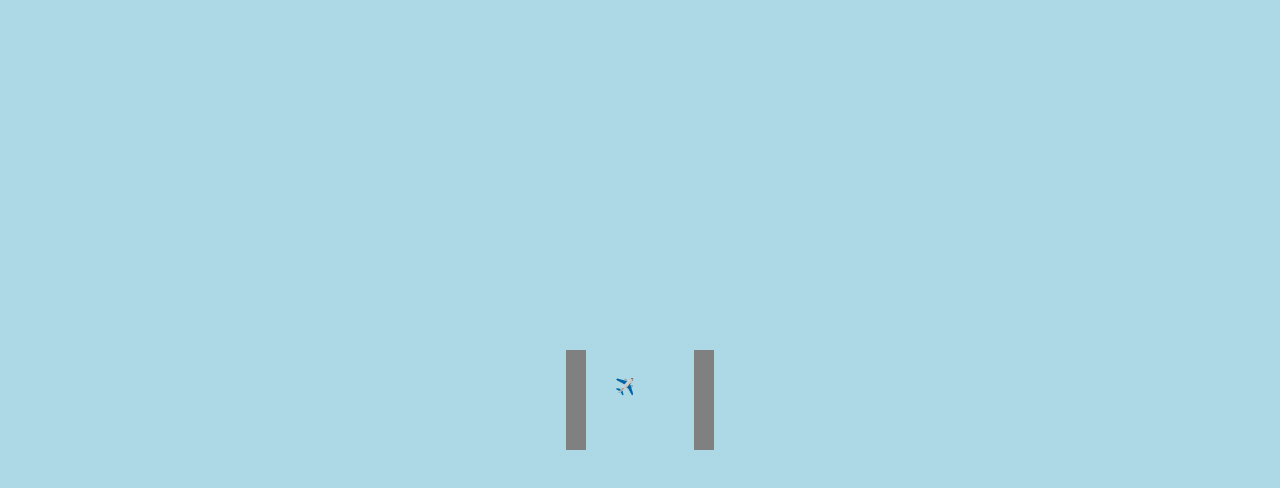
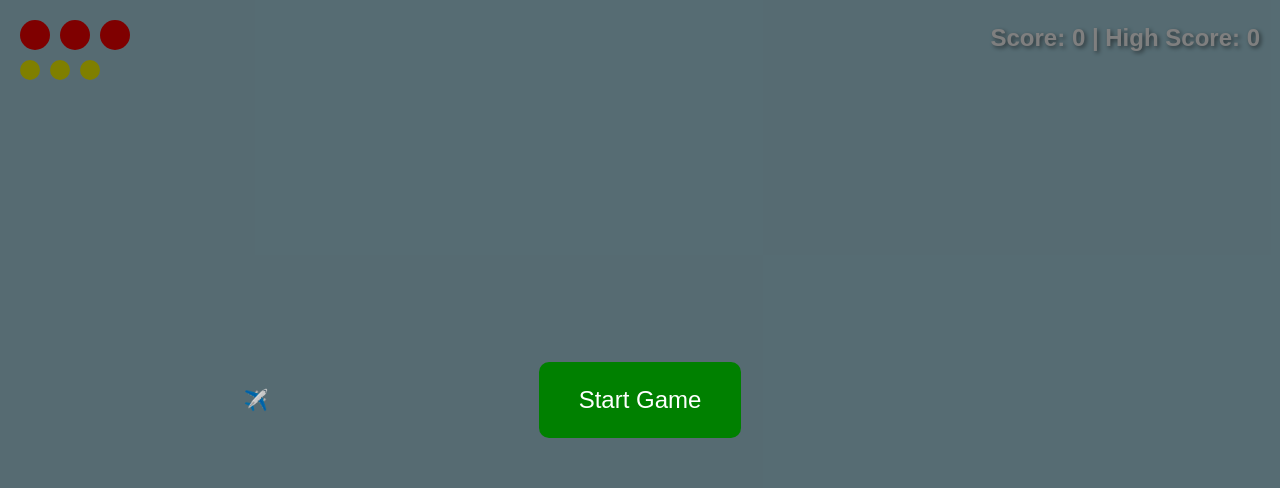
Before and after one commit to technikum-gorka/game, a Next.js app: page /games/planes in a window 1280 px wide. Shown: the top 488 px of the page. Built offline with nearby package versions, Linux system fonts and the light colour scheme.

Commit message:
poprawiona gra
poprawiona gra

```diff
--- a/app/games/planes/page.tsx
+++ b/app/games/planes/page.tsx
@@ -1,60 +1,265 @@
 "use client";
+import React, { useState, useEffect, useCallback, CSSProperties } from "react";
 
-import React, { useState, useEffect } from "react";
+interface Obstacle {
+  id: number;
+  x: number;
+  y: number;
+  type: "barrel" | "rocket" | "bird" | "health";
+  speed: number;
+}
+
+interface Bullet {
+  id: number;
+  x: number;
+  y: number;
+}
+
+const HITBOX_SIZE = 2;
+const PLAYER_SPEED = 0.5;
+const OBSTACLE_SPEED = 0.2;
+const BULLET_SPEED = 1;
+const HEALTH_SPAWN_CHANCE = 0.05; // 5% chance for health pickup
+const MAX_HP = 5; // Add this constant at the top with other constants
+
+const commonStyle: CSSProperties = {
+  position: "absolute",
+  transform: "translate(-50%, -50%)",
+  width: `${HITBOX_SIZE}%`,
+  height: `${HITBOX_SIZE}%`,
+  display: "flex",
+  justifyContent: "center",
+  alignItems: "center",
+  fontSize: "20px",
+};
 
 const Page: React.FC = () => {
-  const [position, setPosition] = useState({ x: 50, y: 50 });
-  const [velocity, setVelocity] = useState({ x: 0, y: 0 });
+  const [isPlaying, setIsPlaying] = useState(false);
+  const [position, setPosition] = useState({ x: 20, y: 50 });
+  const [hp, setHp] = useState(3);
+  const [bullets, setBullets] = useState<Bullet[]>([]);
+  const [ammo, setAmmo] = useState(3);
+  const [obstacles, setObstacles] = useState<Obstacle[]>([]);
+  const [gameOver, setGameOver] = useState(false);
+  const [score, setScore] = useState(0);
+  const [highScore, setHighScore] = useState(() => {
+    const saved = localStorage.getItem("highScore");
+    return saved ? parseInt(saved) : 0;
+  });
+  const [keys, setKeys] = useState<Record<string, boolean>>({});
 
-  const handleKeyDown = (e: KeyboardEvent) => {
-    switch (e.key) {
-      case "ArrowUp":
-        setVelocity((v) => ({ ...v, y: v.y - 1 }));
-        break;
-      case "ArrowDown":
-        setVelocity((v) => ({ ...v, y: v.y + 1 }));
-        break;
-      case "ArrowLeft":
-        setVelocity((v) => ({ ...v, x: v.x - 1 }));
-        break;
-      case "ArrowRight":
-        setVelocity((v) => ({ ...v, x: v.x + 1 }));
-        break;
+  const handleKeyDown = useCallback(
+    (e: KeyboardEvent) => {
+      setKeys((prev) => ({ ...prev, [e.key]: true }));
+      if (e.key === " " && ammo > 0) {
+        setBullets((prev) => [
+          ...prev,
+          { id: Date.now(), x: position.x, y: position.y },
+        ]);
+        setAmmo((prev) => prev - 1);
       }
+    },
+    [position, ammo]
+  );
+
+  const handleKeyUp = useCallback((e: KeyboardEvent) => {
+    setKeys((prev) => ({ ...prev, [e.key]: false }));
+  }, []);
+
+  useEffect(() => {
+    if (score > highScore) {
+      setHighScore(score);
+      localStorage.setItem("highScore", score.toString());
+    }
+  }, [score, highScore]);
+
+  useEffect(() => {
+    if (isPlaying && !gameOver) {
+      const movePlayer = () => {
+        setPosition((prev) => {
+          let newX = prev.x;
+          let newY = prev.y;
+
+          if (keys["ArrowUp"]) newY = Math.max(0, prev.y - PLAYER_SPEED);
+          if (keys["ArrowDown"]) newY = Math.min(90, prev.y + PLAYER_SPEED);
+          if (keys["ArrowLeft"]) newX = Math.max(0, prev.x - PLAYER_SPEED);
+          if (keys["ArrowRight"]) newX = Math.min(90, prev.x + PLAYER_SPEED);
+
+          return { x: newX, y: newY };
+        });
+      };
+
+      const playerInterval = setInterval(movePlayer, 16);
+      return () => clearInterval(playerInterval);
+    }
+  }, [isPlaying, gameOver, keys]);
+
+  // Bullet movement
+  useEffect(() => {
+    if (isPlaying && !gameOver) {
+      const moveBullets = () => {
+        setBullets((prev) =>
+          prev
+            .map((bullet) => ({ ...bullet, x: bullet.x + BULLET_SPEED }))
+            .filter((bullet) => bullet.x <= 100)
+        );
+      };
+
+      const bulletInterval = setInterval(moveBullets, 16);
+      return () => clearInterval(bulletInterval);
+    }
+  }, [isPlaying, gameOver]);
+
+  // Bullet collision
+  useEffect(() => {
+    if (isPlaying && !gameOver) {
+      setObstacles((prev) => {
+        const updatedObstacles = [...prev];
+        bullets.forEach((bullet) => {
+          const hitObstacleIndex = updatedObstacles.findIndex((obstacle) => {
+            const deltaX = Math.abs(obstacle.x - bullet.x);
+            const deltaY = Math.abs(obstacle.y - bullet.y);
+            return deltaX < HITBOX_SIZE && deltaY < HITBOX_SIZE;
+          });
+
+          if (hitObstacleIndex !== -1) {
+            updatedObstacles.splice(hitObstacleIndex, 1);
+            setBullets((prev) => prev.filter((b) => b.id !== bullet.id));
+            setScore((s) => s + 1);
+          }
+        });
+        return updatedObstacles;
+      });
+    }
+  }, [bullets, isPlaying, gameOver]);
+
+  const startGame = () => {
+    setIsPlaying(true);
+    setGameOver(false);
+    setHp(3);
+    setAmmo(3);
+    setPosition({ x: 20, y: 50 });
+    setObstacles([]);
+    setBullets([]);
+    setScore(0);
+    setKeys({});
   };
 
   useEffect(() => {
+    if (isPlaying && !gameOver) {
       window.addEventListener("keydown", handleKeyDown);
+      window.addEventListener("keyup", handleKeyUp);
       return () => {
         window.removeEventListener("keydown", handleKeyDown);
+        window.removeEventListener("keyup", handleKeyUp);
       };
-  }, []);
+    }
+  }, [isPlaying, gameOver, handleKeyDown, handleKeyUp]);
 
   useEffect(() => {
-    const interval = setInterval(() => {
-      setPosition((pos) => {
-        let newX = pos.x + velocity.x;
-        let newY = pos.y + velocity.y;
+    if (isPlaying && !gameOver) {
+      const spawnInterval = setInterval(() => {
+        const shouldSpawnHealth = Math.random() < HEALTH_SPAWN_CHANCE;
 
-        if (newX <= 0 || newX >= 100) {
-          setVelocity((v) => ({ ...v, x: -v.x }));
-          newX = pos.x;
+        if (shouldSpawnHealth) {
+          setObstacles((prev) => [
+            ...prev,
+            {
+              id: Date.now(),
+              x: 100,
+              y: Math.random() * 90,
+              type: "health",
+              speed: OBSTACLE_SPEED,
+            },
+          ]);
+        } else {
+          const obstacleTypes = [
+            { type: "barrel" as const, speed: OBSTACLE_SPEED },
+            { type: "rocket" as const, speed: OBSTACLE_SPEED * 2 },
+            { type: "bird" as const, speed: OBSTACLE_SPEED * 1.5 },
+          ];
+
+          const randomIndex = Math.floor(Math.random() * obstacleTypes.length);
+          const obstacleType = obstacleTypes[randomIndex];
+
+          setObstacles((prev) => [
+            ...prev,
+            {
+              id: Date.now(),
+              x: 100,
+              y: Math.random() * 90,
+              type: obstacleType.type,
+              speed: obstacleType.speed,
+            },
+          ]);
         }
+      }, 1000);
 
-        if (newY <= 0 || newY >= 100) {
-          setVelocity((v) => ({ ...v, y: -v.y }));
-          newY = pos.y;
+      return () => clearInterval(spawnInterval);
     }
+  }, [isPlaying, gameOver]);
 
-        return {
-          x: newX,
-          y: newY,
+  useEffect(() => {
+    if (isPlaying && !gameOver) {
+      const moveObstacles = () => {
+        setObstacles((prev) => {
+          const newObstacles = prev
+            .map((obstacle) => ({
+              ...obstacle,
+              x: obstacle.x - obstacle.speed,
+            }))
+            .filter((obstacle) => {
+              if (obstacle.x <= -10) {
+                setScore((s) => s + 1);
+                return false;
+              }
+              return true;
+            });
+
+          // Przenosimy sprawdzanie kolizji do osobnego useEffect
+          return newObstacles;
+        });
       };
+
+      const obstacleInterval = setInterval(moveObstacles, 16);
+      return () => clearInterval(obstacleInterval);
+    }
+  }, [isPlaying, gameOver]); // Usunięto position z zależności
+
+  // Dodajemy osobny useEffect do sprawdzania kolizji
+  useEffect(() => {
+    if (isPlaying && !gameOver) {
+      setObstacles((prev) => {
+        const afterCollisions = [...prev];
+        for (const obstacle of prev) {
+          const deltaX = Math.abs(obstacle.x - position.x);
+          const deltaY = Math.abs(obstacle.y - position.y);
+
+          if (deltaX < HITBOX_SIZE && deltaY < HITBOX_SIZE) {
+            if (obstacle.type === "health") {
+              setHp((prevHp) => Math.min(prevHp + 0.5, MAX_HP));
+            } else {
+              setHp((prevHp) => prevHp - 0.5);
+            }
+            const index = afterCollisions.findIndex(
+              (o) => o.id === obstacle.id
+            );
+            if (index !== -1) {
+              afterCollisions.splice(index, 1);
+            }
+          }
+        }
+        return afterCollisions;
       });
-    }, 100);
+    }
+  }, [position, isPlaying, gameOver, HITBOX_SIZE]);
 
-    return () => clearInterval(interval);
-  }, [velocity]);
+  useEffect(() => {
+    if (hp <= 0) {
+      setGameOver(true);
+      setIsPlaying(false);
+    }
+  }, [hp]);
 
   return (
     <div
@@ -63,43 +268,142 @@ const Page: React.FC = () => {
         width: "100vw",
         height: "100vh",
         background: "lightblue",
+        overflow: "hidden",
       }}
     >
       <div
         style={{
           position: "absolute",
+          top: "20px",
+          right: "20px",
+          fontSize: "24px",
+          fontWeight: "bold",
+          color: "white",
+          textShadow: "2px 2px 4px rgba(0,0,0,0.5)",
+        }}
+      >
+        Score: {score} | High Score: {highScore}
+      </div>
+
+      {/* HP Counter */}
+      <div
+        style={{
+          position: "absolute",
+          top: "20px",
+          left: "20px",
+          display: "flex",
+          gap: "10px",
+        }}
+      >
+        {Array.from({ length: Math.ceil(hp) }).map((_, i) => (
+          <div
+            key={`hp-${i}`}
+            style={{
+              width: "30px",
+              height: "30px",
+              background: "red",
+              borderRadius: "50%",
+            }}
+          />
+        ))}
+      </div>
+
+      {/* Ammo Counter */}
+      <div
+        style={{
+          position: "absolute",
+          top: "60px",
+          left: "20px",
+          display: "flex",
+          gap: "10px",
+        }}
+      >
+        {Array.from({ length: ammo }).map((_, i) => (
+          <div
+            key={`ammo-${i}`}
+            style={{
+              width: "20px",
+              height: "20px",
+              background: "yellow",
+              borderRadius: "50%",
+            }}
+          />
+        ))}
+      </div>
+
+      {!isPlaying && (
+        <div
+          style={{
+            position: "absolute",
+            top: 0,
+            left: 0,
+            width: "100%",
+            height: "100%",
+            display: "flex",
+            justifyContent: "center",
+            alignItems: "center",
+            background: "rgba(0,0,0,0.5)",
+          }}
+        >
+          <button
+            onClick={startGame}
+            style={{
+              padding: "20px 40px",
+              fontSize: "24px",
+              cursor: "pointer",
+              borderRadius: "10px",
+              border: "none",
+              background: "green",
+              color: "white",
+            }}
+          >
+            {gameOver ? "Play Again" : "Start Game"}
+          </button>
+        </div>
+      )}
+
+      <div
+        style={{
+          ...commonStyle,
           left: `${position.x}%`,
           top: `${position.y}%`,
-          width: "50px",
-          height: "50px",
-          background: "lightblue",
-          transform: "translate(-50%, -50%)",
         }}
       >
         ✈️
       </div>
+
+      {bullets.map((bullet) => (
         <div
+          key={bullet.id}
           style={{
-          position: "absolute",
-          left: "45%",
-          top: "50%",
-          width: "20px",
-          height: "100px",
-          background: "gray",
-          transform: "translate(-50%, -50%)",
+            ...commonStyle,
+            left: `${bullet.x}%`,
+            top: `${bullet.y}%`,
+            background: "yellow",
+            width: "5px",
+            height: "5px",
           }}
         />
+      ))}
+
+      {obstacles.map((obstacle) => (
         <div
+          key={obstacle.id}
           style={{
-          position: "absolute",
-          left: "55%",
-          top: "50%",
-          width: "20px",
-          height: "100px",
-          background: "gray",
-          transform: "translate(-50%, -50%)",
+            ...commonStyle,
+            left: `${obstacle.x}%`,
+            top: `${obstacle.y}%`,
           }}
-      />
+        >
+          {obstacle.type === "barrel"
+            ? "🛢️"
+            : obstacle.type === "rocket"
+            ? "🚀"
+            : obstacle.type === "bird"
+            ? "🦅"
+            : "❤️"}
+        </div>
+      ))}
     </div>
   );
 };
```
Lines whose indentation alone changed are shown as unchanged.
